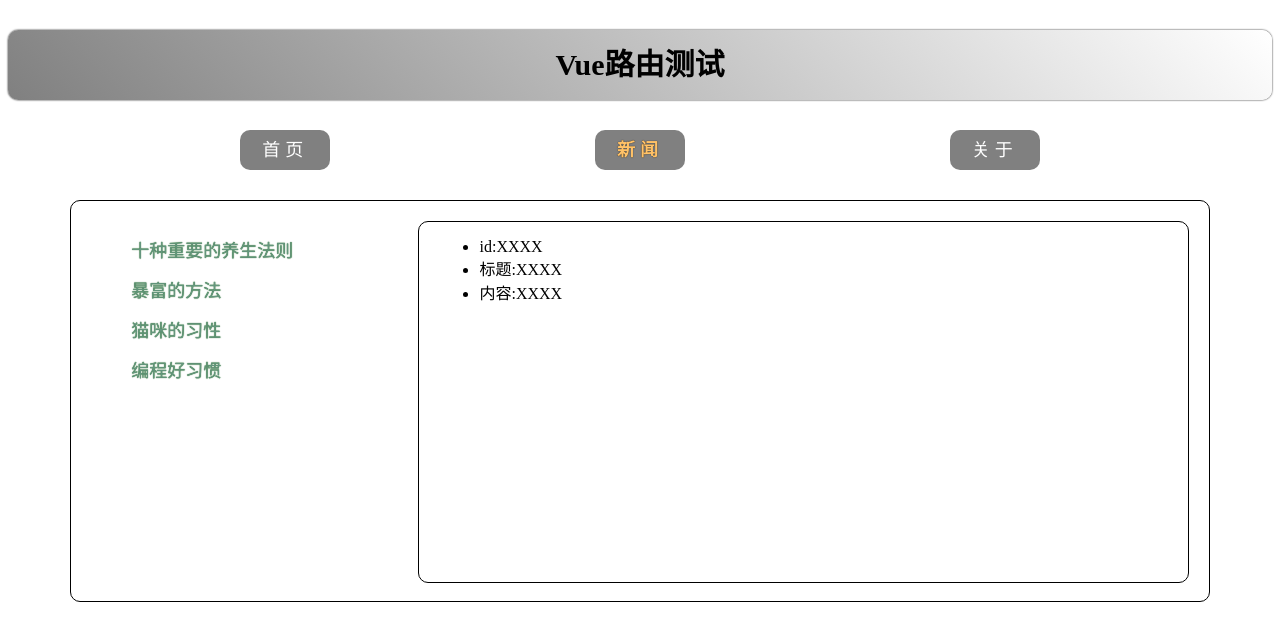
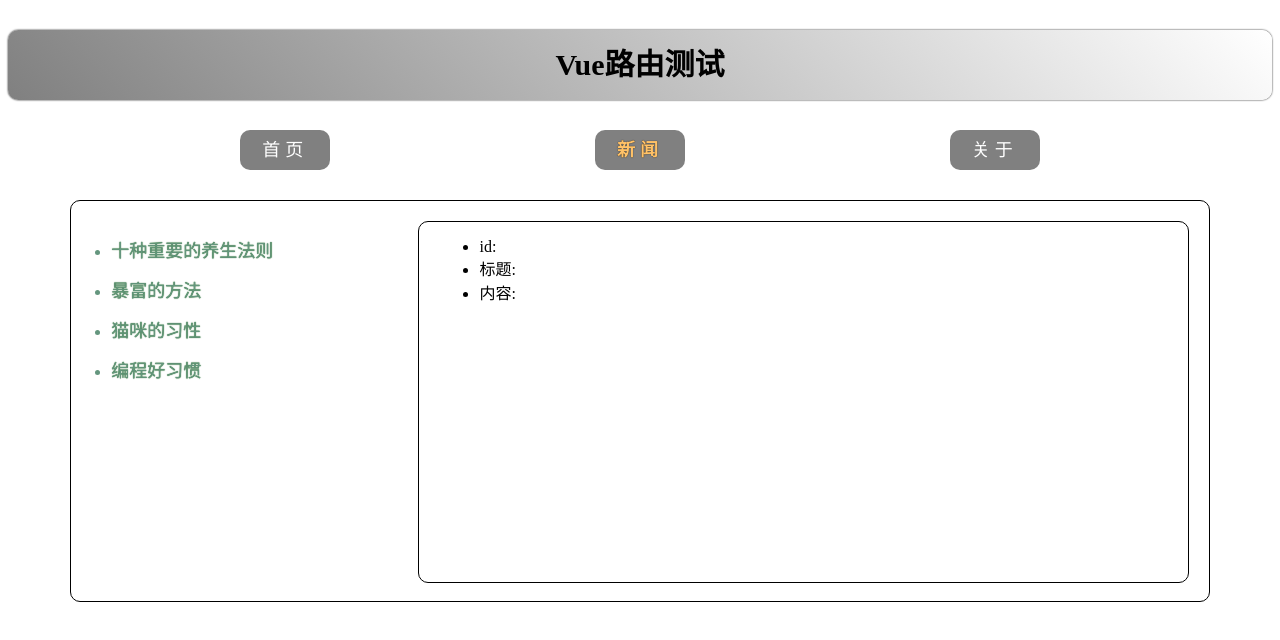
Before and after one commit to linchenqi123/gitLearning, a Vue app in the folder Hello-vue3/: page /news/news-detail in a window 1280 px wide. Shown: the top 640 px of the page. Built offline with nearby package versions, Linux system fonts and the light colour scheme.

Commit message:
Update News.vue and NewsDetail.vue

```diff
--- a/Hello-vue3/src/pages/News.vue
+++ b/Hello-vue3/src/pages/News.vue
@@ -2,7 +2,20 @@
   <div class="news">
     <ul>
         <li v-for="news in newsList" :key="news.id">
-            <RouterLink to="/news/news-detail">{{ news.title }}</RouterLink>
+            <!-- 第一种写法 -->
+            <!-- <RouterLink :to="`/news/news-detail?id=${news.id}&title=${news.title}&content=${news.content}`">{{ news.title }}</RouterLink> -->
+            <RouterLink :to="{
+                path:'/news/news-detail',
+                query:{
+                    id:news.id,
+                    title:news.title,
+                    content:news.content
+                }
+
+            }">
+                {{ news.title }}
+            </RouterLink>
+
         </li>
 
     </ul>
@@ -32,7 +45,11 @@ let newsList = reactive([
 }
 .news ul{
     margin-top: 30px;
-    list-style: none;
+    /* list-style: none; */
+    padding-left: 20px;
+}
+.news li::marker{
+    color: #64967E;
 }
 .news li>a{
     font-size: 18px;
--- a/Hello-vue3/src/pages/NewsDetail.vue
+++ b/Hello-vue3/src/pages/NewsDetail.vue
@@ -1,15 +1,16 @@
 <template>
   <div class="news-list">
     <ul>
-        <li>id:XXXX</li>
-        <li>标题:XXXX</li>
-        <li>内容:XXXX</li>
+        <li>id:{{route.query.id}}</li>
+        <li>标题:{{route.query.title}}</li>
+        <li>内容:{{route.query.content}}</li>
     </ul>
   </div>
 </template>
 
 <script lang="ts" setup name="newsDetail">
-
+import { useRoute } from "vue-router"
+let route = useRoute()
 </script>
 
 <style scoped>
```
